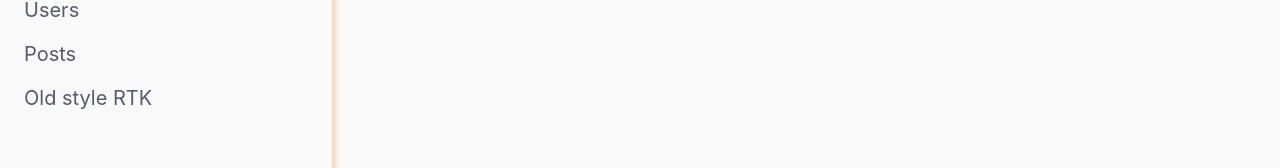
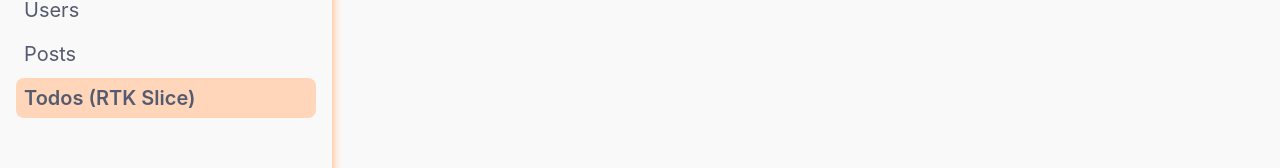
Before and after one commit to Migolek/NubiSoft-SkillUp-1, a React (Vite) app: page /todos in a window 1280 px wide. Shown: the part 270-438 px from the top of the page. Built offline with nearby package versions, Linux system fonts and the light colour scheme; no server answers.

Commit message:
Rename view

```diff
--- a/src/App.tsx
+++ b/src/App.tsx
@@ -4,8 +4,8 @@ import DefaultLayout from '@/layout/DefaultLayout';
 import Dashboard from '@/views/Dashboard';
 import Users from '@/views/Users';
 
-import OldStyle from './views/OldStyle';
 import Posts from './views/Posts';
+import Todos from './views/Todos';
 import UserAlbums from './views/UserAlbums';
 import UserPosts from './views/UserPosts';
 
@@ -21,7 +21,7 @@ function App() {
           <Route path="/posts" element={<Posts />} />
           <Route path="/users/:userId/posts" element={<UserPosts />} />
           <Route path="/users/:userId/albums" element={<UserAlbums />} />
-          <Route path="/old-style" element={<OldStyle />} />
+          <Route path="/todos" element={<Todos />} />
         </Routes>
       </DefaultLayout>
     </main>
--- a/src/layout/DefaultLayout/Sidebar/index.tsx
+++ b/src/layout/DefaultLayout/Sidebar/index.tsx
@@ -27,9 +27,9 @@ export default function Sidebar() {
           Posts
         </NavLink>
         <NavLink
-          to="/old-style"
+          to="/todos"
           className={({ isActive }) => (isActive ? classNames(styles.link, styles.active) : styles.link)}>
-          Old style RTK
+          Todos (RTK Slice)
         </NavLink>
       </div>
     </section>
--- a/src/views/OldStyle/index.tsx
+++ b/src/views/Todos/index.tsx
@@ -10,9 +10,9 @@ import ListItemText from '@mui/material/ListItemText';
 import { useTypedDispatch, useTypedSelector } from '@/store';
 import { fetchTodos } from '@/store/todos.slice';
 
-import styles from './OldStyle.module.scss';
+import styles from './Todos.module.scss';
 
-export default function OldStyle() {
+export default function Todos() {
   const dispatch = useTypedDispatch();
   const todos = useTypedSelector(state => state.todos.data);
   const isFetching = useTypedSelector(state => state.todos.isFetching);
```
Also changed, not shown: src/views/Users/index.tsx (+12 -8 lines), src/views/Todos/Todos.module.scss (renamed from src/views/OldStyle/OldStyle.module.scss).
